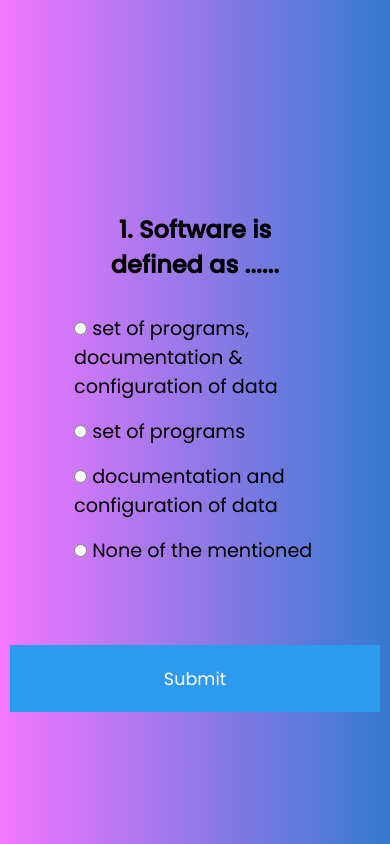
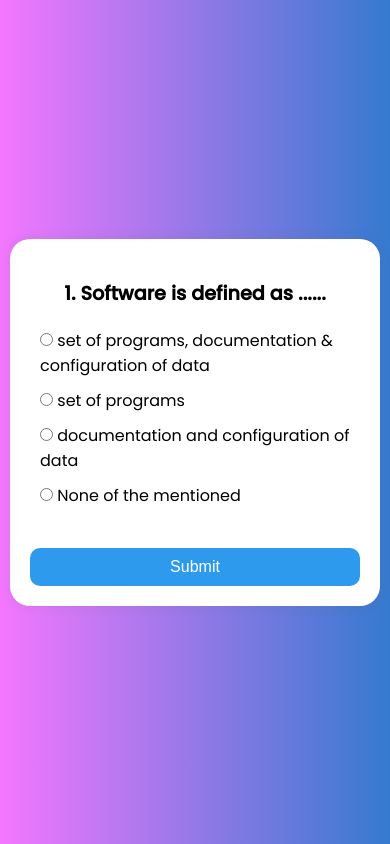
Before and after one commit to ES-Mohamed609/Quiz-App, a plain HTML site: page index.html in a window 390 px wide. Both pictures are taken after a click on the button "START". Drawn offline with Linux system fonts and the light colour scheme.

Commit message:
Update styles.css

```diff
--- a/styles.css
+++ b/styles.css
@@ -1,84 +1,127 @@
 @import url('https://fonts.googleapis.com/css2?family=Poppins:wght@200;300;400;500&display=swap');
 
-*{
+* {
     margin: 0;
     padding: 0;
     box-sizing: border-box;
 }
-.container{
+
+body, html {
     width: 100%;
-    min-height: 100vh;
-    background: linear-gradient(to right, #f477ff, #357acf);
-    padding: 10px;
+    height: 100%;
     font-family: 'Poppins', sans-serif;
     display: flex;
+    justify-content: center;
     align-items: center;
+    background: linear-gradient(to right, #f477ff, #357acf);
+}
+
+.container {
+    width: 100%;
+    max-width: 600px;
+    padding: 20px;
+}
+
+#start-container {
+    display: flex;
     justify-content: center;
+    align-items: center;
     height: 100vh;
-    overflow: hidden;
-    margin: 0;
 }
-.container1{
-    background-color: #fefefe;
+
+#start-button {
+    background-color: #2e9aed;
+    color: #fff;
+    border: none;
+    padding: 20px 40px;
+    font-size: 1.5rem;
+    cursor: pointer;
+    border-radius: 10px;
+    transition: background-color 0.3s ease;
+}
+
+#start-button:hover {
+    background-color: #2b8bd4;
+}
+
+.quiz-container {
+    display: none;
+    background-color: #fff;
     border-radius: 20px;
-    box-shadow: 0 0 10px 2px rgba(100, 100,100, .1);
-    width: hidden;
-    overflow: hidden;
+    box-shadow: 0 0 10px 2px rgba(100, 100, 100, 0.1);
+    padding: 20px;
 }
-.quiz-header{
-    padding: 4rem;
+
+.quiz-header {
+    padding: 20px;
 }
-h2{
-    padding: 1rem;
+
+#question-text {
+    padding: 10px 0;
     text-align: center;
-    margin: 0;
+    font-size: 1.5rem;
 }
-ul{
+
+ul {
     list-style-type: none;
     padding: 0;
 }
-ul li{
+
+ul li {
     font-size: 1.2rem;
-    margin: 1rem 0;
+    margin: 10px 0;
 }
-ul li label{
+
+ul li label {
     cursor: pointer;
 }
-button{
+
+#submit-button, #reload-button {
     background-color: #2e9aed;
-    color: #fefefe;
+    color: #fff;
     border: none;
-    display: block;
     width: 100%;
+    padding: 15px;
+    font-size: 1.2rem;
     cursor: pointer;
-    font-size: 1.1rem;
-    font-family: inherit;
-    padding: 1.3rem;
+    border-radius: 10px;
+    margin-top: 20px;
+    transition: background-color 0.3s ease;
 }
-button:hover{
-    background-color: #2b8bd4 ;
+
+#submit-button:hover, #reload-button:hover {
+    background-color: #2b8bd4;
 }
-button:focus{
+
+#submit-button:focus, #reload-button:focus {
     outline: none;
     background-color: #22d449;
 }
-#start {
-    background-color: #2e9aed;
-    color: #fefefe;
 
-    display: flex;
-    border-radius: 40px;
-    width: 300px;
-    height: 80px;
-    font-size: 2rem;
-    font-family: inherit;
-    font-weight: 500;
-justify-content: center;
-align-items: center;
-    padding: 1.3rem;
-    cursor: pointer;
-    margin: 20px auto;
+@media (max-width: 768px) {
+    .container {
+        padding: 10px;
+    }
+
+    #start-button {
+        padding: 15px 30px;
+        font-size: 1.2rem;
+    }
+
+    .quiz-header {
+        padding: 10px;
+    }
+
+    #question-text {
+        font-size: 1.2rem;
+    }
+
+    ul li {
+        font-size: 1rem;
+    }
+
+    #submit-button, #reload-button {
+        padding: 10px;
+        font-size: 1rem;
+    }
 }
-#start:hover {
-    background-color: #2b8bd4;
-}
```
